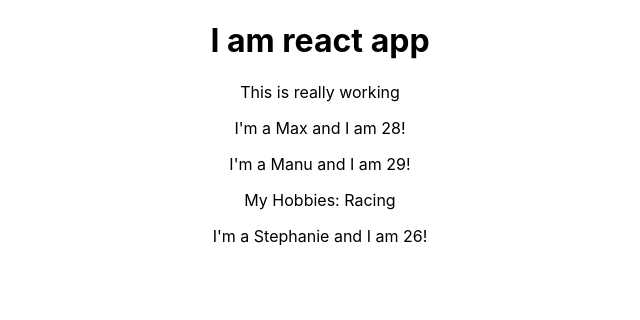
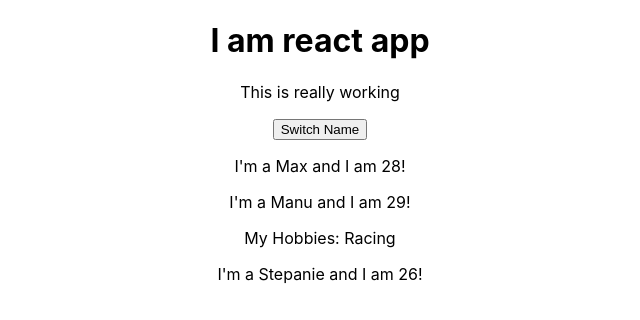
Before and after one commit to raoelectrocom/rect_learn, a React (Create React App) app: page / in a window 1280 px wide. Shown: the top 320 px of the page, without its empty margins (320-960 px from the left). Built offline with nearby package versions, Linux system fonts and the light colour scheme.

Commit message:
Understanding and using state

```diff
--- a/src/App.js
+++ b/src/App.js
@@ -1,20 +1,30 @@
-import React from 'react';
+import React, { Component } from 'react';
 import './App.css';
 import Person from './Person/Person'
 
-function App() {
-  return (
-    <div className="App">
-      <h1>
-        I am react app
-      </h1>
-      <p>This is really working</p>
-      <Person name='Max' age='28' />
-      <Person name='Manu' age='29'>My Hobbies: Racing</Person>
-      <Person name='Stephanie' age='26' />
-    </div>
-  );
-  // return React.createElement('div', {className: 'App'}, React.createElement('h1', 'null', 'Does this work now?'));
+class App extends Component {
+
+  state = {
+    persons: [
+      { name: 'Max', age: 28},
+      { name: 'Manu', age: 29},
+      { name: 'Stepanie', age: 26}
+    ]
+  }
+
+  render(){
+    return (
+      <div className="App">
+        <h1>I am react app</h1>
+        <p>This is really working</p>
+        <button>Switch Name</button>
+        <Person name={this.state.persons[0].name} age={this.state.persons[0].age} />
+        <Person name={this.state.persons[1].name} age={this.state.persons[1].age}>My Hobbies: Racing</Person>
+        <Person name={this.state.persons[2].name} age={this.state.persons[2].age}/>
+      </div>
+    )
+    // return React.createElement('div', {className: 'App'}, React.createElement('h1', 'null', 'Does this work now?'));
+  }
 }
 
 export default App;
```
